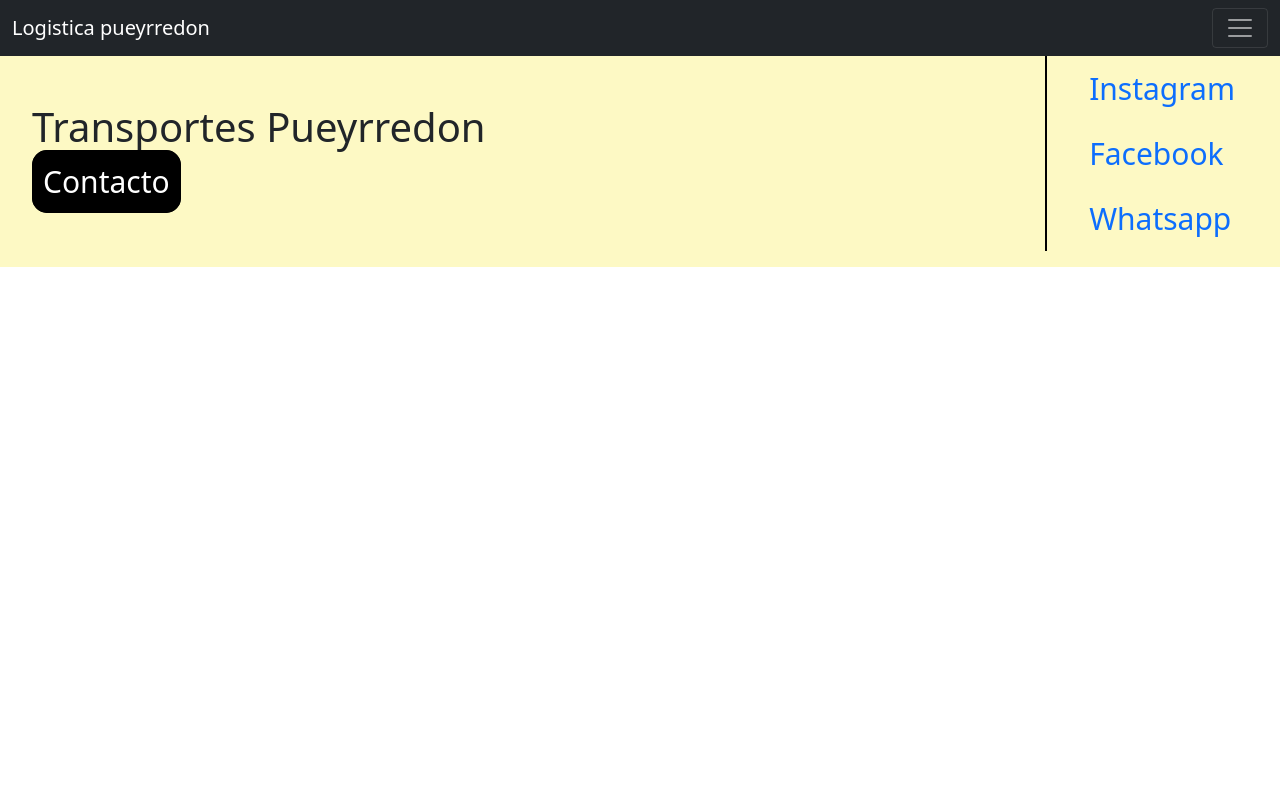
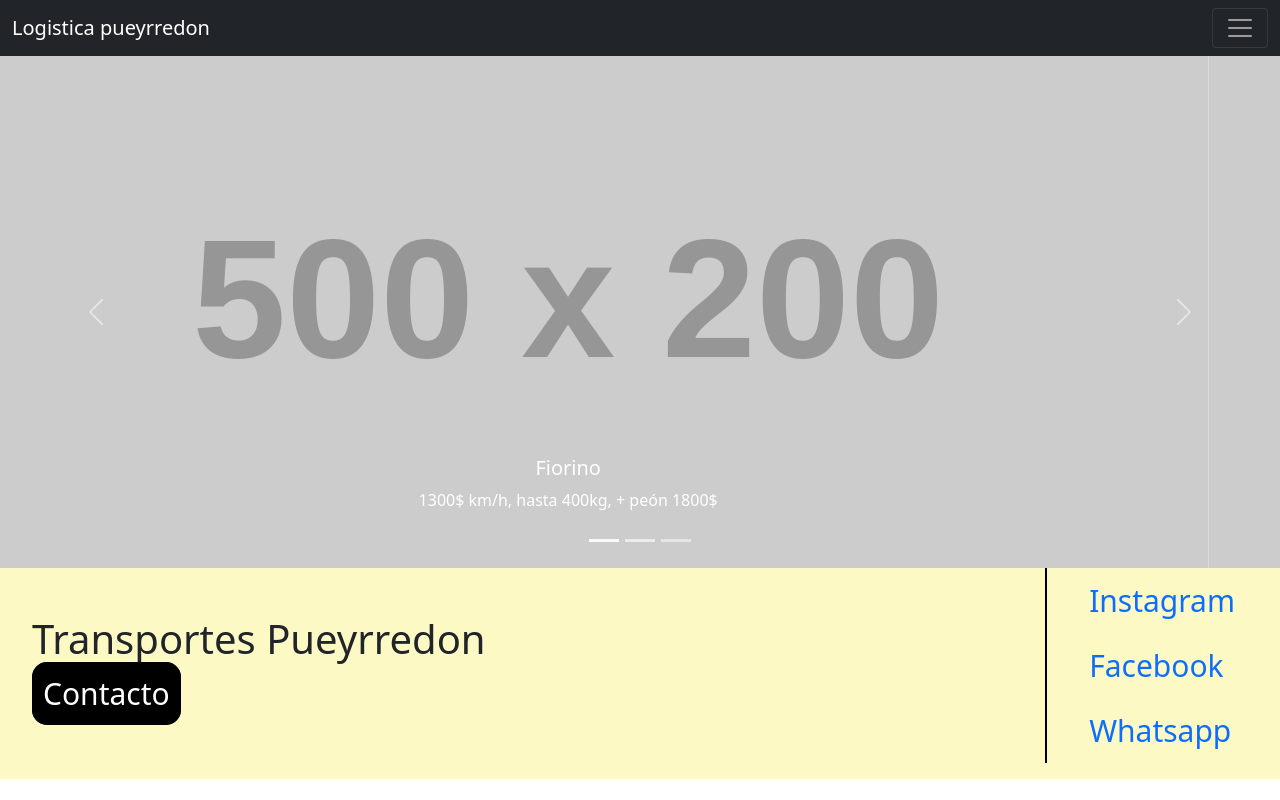
Before and after one commit to Tomasl07/desafio-05, a plain HTML site: page pages/mudanza.html in a window 1280 px wide. Drawn offline with nearby package versions, Linux system fonts and the light colour scheme; placeholder pictures from the web are drawn by us.

Commit message:
Main terminado mudanzas

```diff
--- a/pages/mudanza.html
+++ b/pages/mudanza.html
@@ -45,7 +45,47 @@
 
 
 
+    <main>
+        <div id="carouselExampleCaptions" class="carousel slide" data-bs-ride="carousel">
+            <div class="carousel-indicators">
+              <button type="button" data-bs-target="#carouselExampleCaptions" data-bs-slide-to="0" class="active" aria-current="true" aria-label="Slide 1"></button>
+              <button type="button" data-bs-target="#carouselExampleCaptions" data-bs-slide-to="1" aria-label="Slide 2"></button>
+              <button type="button" data-bs-target="#carouselExampleCaptions" data-bs-slide-to="2" aria-label="Slide 3"></button>
+            </div>
+            <div class="carousel-inner">
+              <div class="carousel-item active">
+                <img src="https://dummyimage.com/500x200/000/fff" class="d-block w-100" alt="...">
+                <div class="carousel-caption d-none d-md-block">
+                  <h5>Fiorino</h5>
+                  <p>1300$ km/h, hasta 400kg, + peón 1800$</p>
+                </div>
+              </div>
+              <div class="carousel-item">
+                <img src="https://dummyimage.com/500x200/000/fff" class="d-block w-100" alt="...">
+                <div class="carousel-caption d-none d-md-block">
+                  <h5>Sprinter</h5>
+                  <p>1800$ km/h, hasta 800kg, + peón 2300$</p>
+                </div>
+              </div>
+              <div class="carousel-item">
+                <img src="https://dummyimage.com/500x200/000/fff" class="d-block w-100" alt="...">
+                <div class="carousel-caption d-none d-md-block">
+                  <h5>Ducato</h5>
+                  <p>2000$ km/h, hasta 950kg, + peón 2500$</p>
+                </div>
+              </div>
+            </div>
+            <button class="carousel-control-prev" type="button" data-bs-target="#carouselExampleCaptions" data-bs-slide="prev">
+              <span class="carousel-control-prev-icon" aria-hidden="true"></span>
+              <span class="visually-hidden">Previous</span>
+            </button>
+            <button class="carousel-control-next" type="button" data-bs-target="#carouselExampleCaptions" data-bs-slide="next">
+              <span class="carousel-control-next-icon" aria-hidden="true"></span>
+              <span class="visually-hidden">Next</span>
+            </button>
+          </div>
 
+    </main>
 
 
 
```
Also changed, not shown: public/ducato.jpg (added), public/fiorino.jpg (added), public/sprinter.jpg (added), public/sprinter1.jpg (added), 1 other file.
